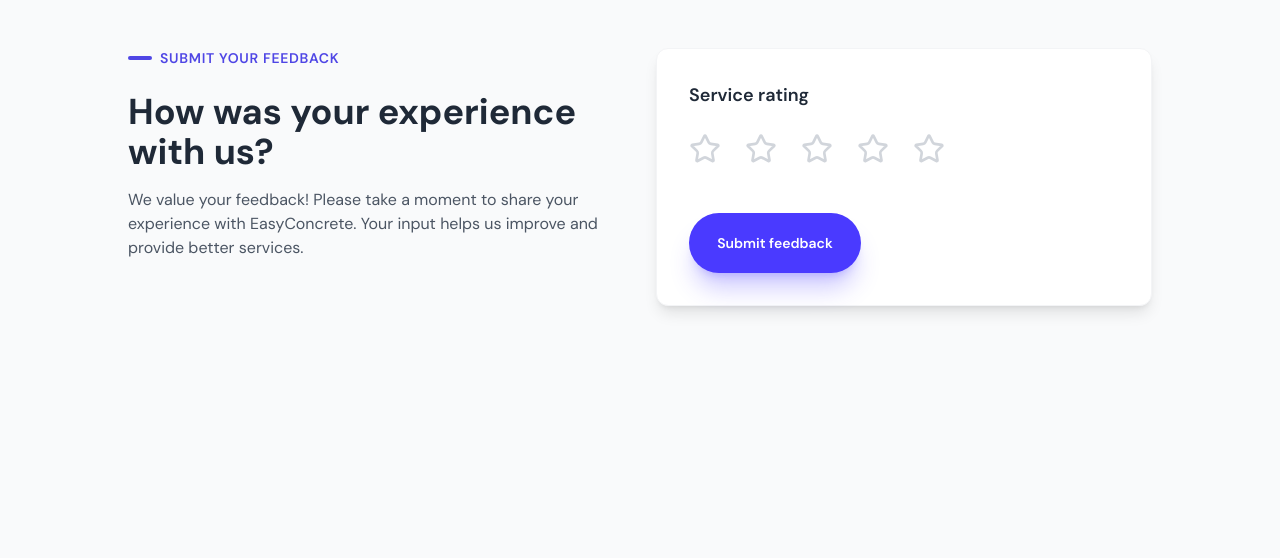
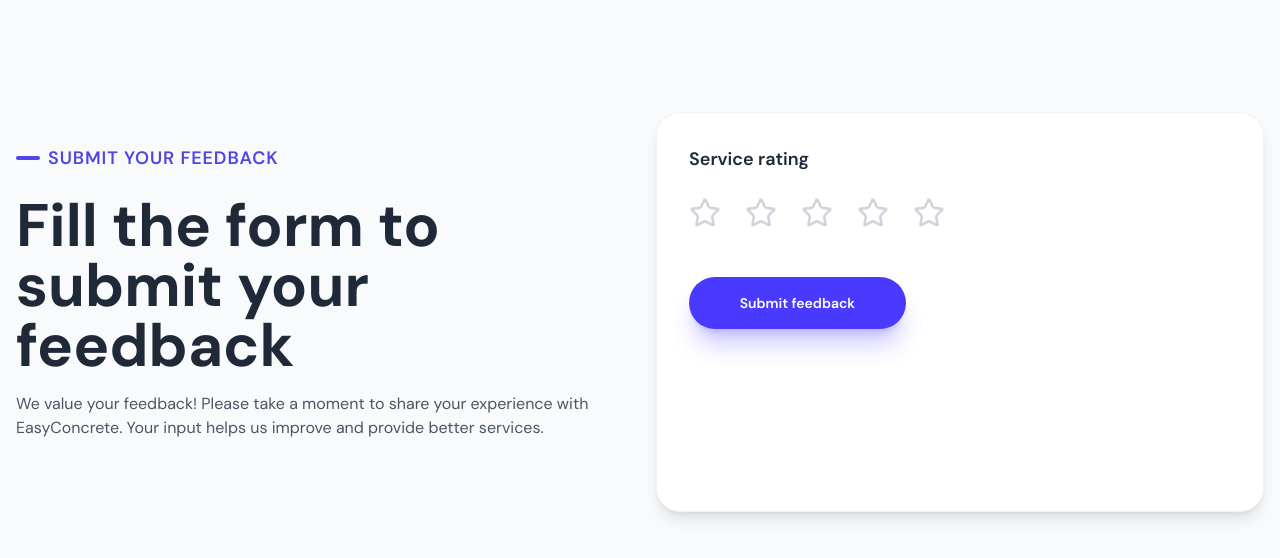
Before and after one commit to shabeeb-asghar/User-Review-Form, a React (Create React App) app: page / in a window 1280 px wide. Shown: the top 558 px of the page. Built offline with nearby package versions, Linux system fonts and the light colour scheme; a web font is replaced by a local one.

Commit message:
Updated The UI

```diff
--- a/src/App.jsx
+++ b/src/App.jsx
@@ -41,7 +41,7 @@ const App = () => {
           id
         }
       }
-    `;
+      `;
 
       const body = JSON.stringify({ query });
       const headers = {
@@ -65,14 +65,14 @@ const App = () => {
   return (
     <div className="min-h-screen bg-gray-50 py-6 sm:py-12 px-4">
       <div className="container mx-auto">
-        <div className="flex flex-col max-w-5xl mx-auto gap-6">
+        <div className="flex flex-col max-w-7xl mx-auto gap-6">
           {/* On mobile: Stack vertically, On tablet+ screens: Side-by-side layout */}
           <div className="lg:flex lg:gap-8 lg:items-start">
-            <div className="lg:w-1/2 mb-6 lg:mb-0">
+            <div className="lg:w-1/2 w-full mb-6 lg:mb-0">
               <FormText />
             </div>
 
-            <div className="lg:w-1/2">
+            <div className="lg:w-1/2 w-full">
               {!showInput && !showThankYou && (
                 <RatingSubmit
                   handleSubmit={handleSubmitRating}
--- a/src/FeedbackDetails.jsx
+++ b/src/FeedbackDetails.jsx
@@ -68,7 +68,7 @@ const FeedbackDetails = ({ goBack, rating, setShowThankyou, name }) => {
   };
 
   return (
-    <div className="flex flex-col p-6 sm:p-8 bg-white shadow-lg rounded-2xl border border-gray-100 w-full">
+    <div className="flex flex-col p-6 sm:p-8 bg-white shadow-lg rounded-2xl border border-gray-100 w-full mt-16">
       <button
         onClick={goBack}
         className="flex items-center text-gray-600 hover:text-gray-900 transition duration-200 font-medium mb-4 sm:mb-6 text-sm sm:text-base"
@@ -88,7 +88,9 @@ const FeedbackDetails = ({ goBack, rating, setShowThankyou, name }) => {
         Back to Rating
       </button>
 
-      <h2 className="text-xl sm:text-2xl font-semibold text-gray-800 mb-4 sm:mb-6">Tell us more</h2>
+      <h2 className="text-xl sm:text-2xl font-semibold text-gray-800 mb-4 sm:mb-6">
+        Tell us more
+      </h2>
 
       {error && (
         <div className="bg-red-50 border border-red-200 text-red-600 px-3 py-2 sm:px-4 sm:py-3 rounded-lg mb-4 sm:mb-6 text-xs sm:text-sm">
@@ -155,8 +157,7 @@ const FeedbackDetails = ({ goBack, rating, setShowThankyou, name }) => {
           />
         </div>
 
-
-        <SubmitButton handleSubmit={Submit}/>
+        <SubmitButton handleSubmit={Submit} />
       </form>
     </div>
   );
--- a/src/FormText.jsx
+++ b/src/FormText.jsx
@@ -1,17 +1,17 @@
 function FormText() {
   return (
-    <div className="flex flex-col gap-4 w-full">
+    <div className="flex flex-col gap-4 w-full mt-24">
       {/* Header accent line and label */}
       <div className="flex items-center gap-2 mb-2">
         <div className="h-1 w-6 bg-indigo-600 rounded-full"></div>
-        <span className="text-indigo-600 font-semibold text-xs sm:text-sm tracking-wider">
+        <span className="text-indigo-600 font-semibold text-lg tracking-wider">
           SUBMIT YOUR FEEDBACK
         </span>
       </div>
 
       {/* Main heading */}
-      <h1 className="text-3xl sm:text-4xl font-bold text-gray-800 leading-tight">
-        How was your experience with us?
+      <h1 className="text-3xl sm:text-6xl font-bold text-gray-800 leading-tight">
+        Fill the form to submit your feedback
       </h1>
 
       {/* Subtitle */}
--- a/src/RatingSubmit.jsx
+++ b/src/RatingSubmit.jsx
@@ -2,11 +2,17 @@ import React, { useState } from "react";
 import { Star } from "lucide-react"; // Importing star icon
 import SubmitButton from "./SubmitButton";
 
-const RatingSubmit = ({ handleSubmit, rating, setRating, setShowError, showError }) => {
+const RatingSubmit = ({
+  handleSubmit,
+  rating,
+  setRating,
+  setShowError,
+  showError,
+}) => {
   const maxStars = 5; // Maximum number of stars
 
   return (
-    <div className="flex flex-col p-6 sm:p-8 bg-white shadow-lg rounded-xl border border-gray-100 w-full">
+    <div className="flex flex-col p-6 sm:p-8 bg-white shadow-lg rounded-3xl border border-gray-100 w-full mt-16 min-h-[300px] sm:min-h-[400px]">
       <h2 className="text-lg font-semibold text-gray-800 mb-4 sm:mb-6">
         Service rating
       </h2>
@@ -25,7 +31,9 @@ const RatingSubmit = ({ handleSubmit, rating, setRating, setShowError, showError
             >
               <Star
                 size={32} // Adjust size as needed
-                className={starValue <= rating ? "text-yellow-400" : "text-gray-300"}
+                className={
+                  starValue <= rating ? "text-yellow-400" : "text-gray-300"
+                }
                 fill={starValue <= rating ? "currentColor" : "none"}
               />
             </button>
--- a/src/SubmitButton.jsx
+++ b/src/SubmitButton.jsx
@@ -1,12 +1,12 @@
-const SubmitButton = ({handleSubmit}) =>
-{
-    return(
+const SubmitButton = ({ handleSubmit }) => {
+  return (
     <button
-        onClick={handleSubmit}
-        className="mt-6 py-5 w-[40%] bg-[#4A3AFF] text-white rounded-full shadow-xl shadow-[#4A3AFF42] hover:bg-blue-600 text-sm font-semibold transition duration-300">
-        Submit feedback
-      </button>
-    )
-}
+      onClick={handleSubmit}
+      className="mt-6 py-4 w-[70%] sm:w-[50%] md:w-[40%] bg-[#4A3AFF] text-white rounded-full shadow-xl shadow-[#4A3AFF42] hover:bg-blue-600 text-sm font-semibold transition duration-300"
+    >
+      Submit feedback
+    </button>
+  );
+};
 
-export default SubmitButton
+export default SubmitButton;
--- a/src/ThankYou.jsx
+++ b/src/ThankYou.jsx
@@ -3,15 +3,18 @@ import ThankYouImage from "./assets/Thankyou.png";
 
 const ThankYou = () => {
   return (
-    <div className="flex flex-col items-center justify-center p-6 sm:p-8 bg-white shadow-lg rounded-3xl border border-gray-100 w-full text-center">
+    <div className="flex flex-col items-center justify-center p-6 sm:p-8 bg-white shadow-lg rounded-3xl border border-gray-100 w-full text-center mt-16">
       <div className="w-32 h-32 bg-green-100 rounded-full flex items-center justify-center mb-4 sm:mb-6">
         <img src={ThankYouImage} alt="Thank You" />
       </div>
 
-      <h2 className="text-xl sm:text-2xl w-2/3 font-semibold text-gray-800 mb-2 sm:mb-4">Thank you! Your submission has been received!</h2>
+      <h2 className="text-xl sm:text-2xl w-2/3 font-semibold text-gray-800 mb-2 sm:mb-4">
+        Thank you! Your submission has been received!
+      </h2>
 
       <p className="text-gray-600 text-sm sm:text-base mb-6 sm:mb-8">
-        Your feedback has been submitted successfully. We appreciate your time and input!
+        Your feedback has been submitted successfully. We appreciate your time
+        and input!
       </p>
 
       <a
```
